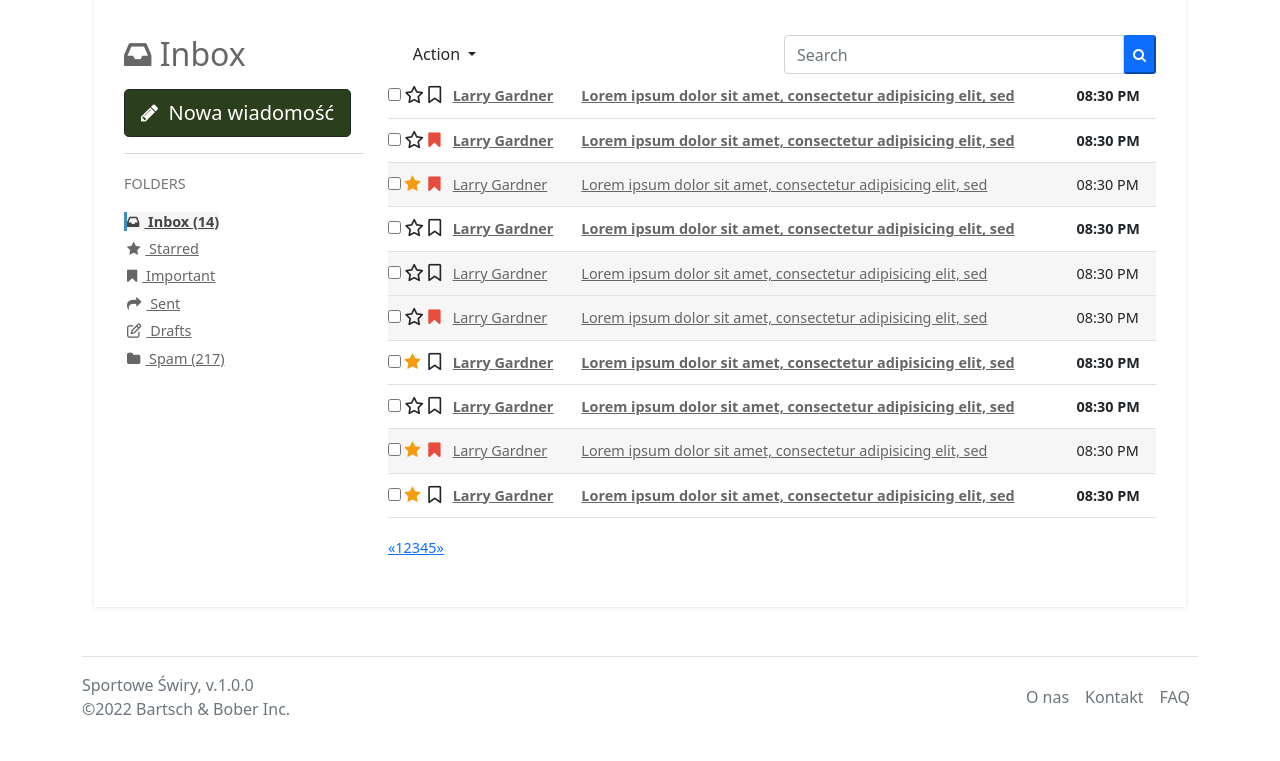
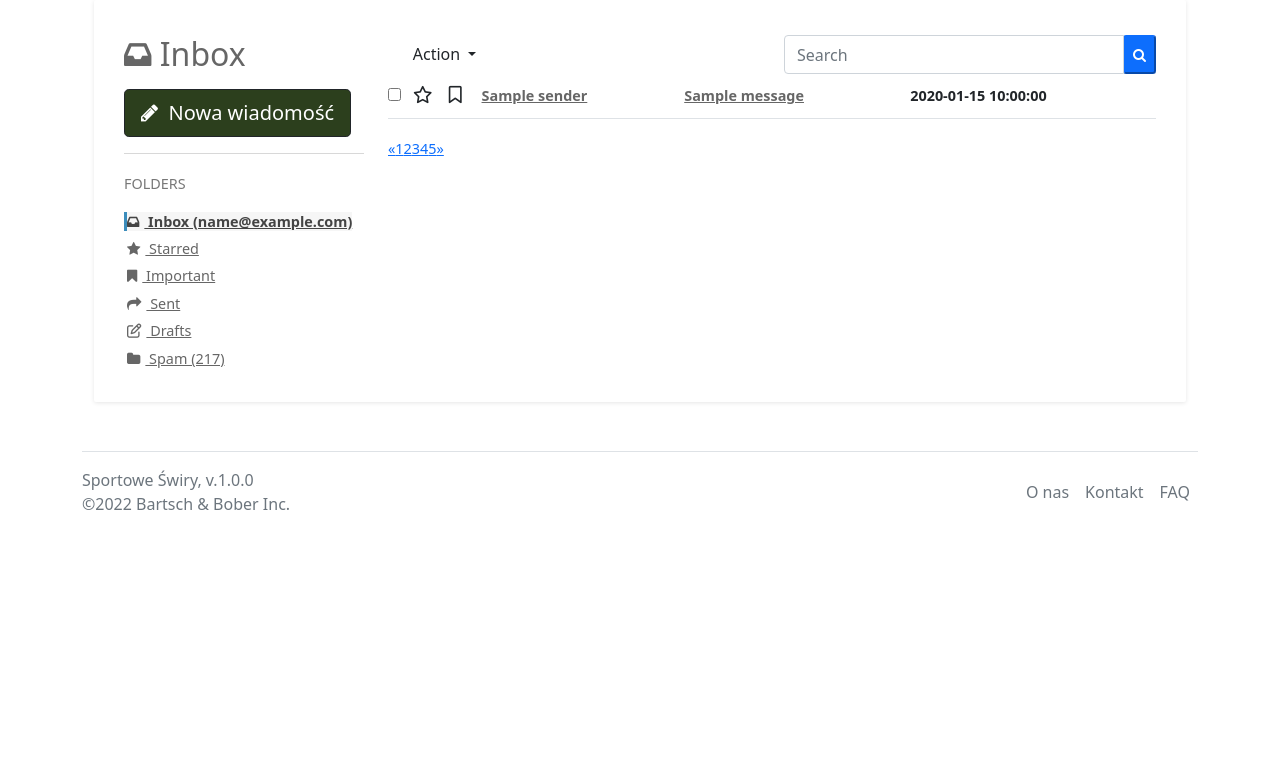
Before and after one commit to MaBober/SportoweSwiry, a Python web app: template other/templates/pages/mailbox.html in a window 1280 px wide. Shown: the part 60-821 px from the top of the page. After the commit the page ends 570 px from the top, so only its background shows below. Run offline with Jinja, Linux system fonts and the light colour scheme; the template is opened without the code that fills it: most values are stand-ins (such as "Sample title", 1, 10 or a date in 2020); form fields are guessed from the names that the template uses; some libraries are stand-ins or nearby versions.

Commit message:
Added function to send message in DB and main list of mails in mailbox

```diff
--- a/env.txt
+++ b/env.txt
@@ -37,6 +37,7 @@ pip install Flask-Migrate
 Komendy:
 $ flask db init (tylko na początku w nowym środowisku)
 $ flask db migrate
+$ flask db migrate -m "CHANGE DESCRIPTION"
 $ flask db upgrade
 
 
--- a/other/templates/pages/mailbox.html
+++ b/other/templates/pages/mailbox.html
@@ -16,8 +16,53 @@
 				<div class="modal-body" id="idMessageModalBody">
 					{{ form.csrf_token }}
 						<div class="form-group">
-							{{ form.receiverEmail.label }}
+							<label class="form-label"> {{ form.receiverEmail.label }} </label>
 							{{ form.receiverEmail(class="form-select") }}
+							<ul>
+								{% for error in form.receiverEmail.errors %}
+									{{ error }}
+								{% endfor %}
+							</ul>
+						</div>
+
+						<div class="form-group">
+							<label class="form-label"> {{ form.subject.label }} </label>
+							{{ form.subject(class="form-control") }}
+							<ul>
+								{% for error in form.subject.errors %}
+									{{ error }}
+								{% endfor %}
+							</ul>
+						</div>
+
+						<div class="form-group">
+							<label class="form-label"> {{ form.message.label }} </label>
+							{{ form.message(class="form-control") }}
+							<ul>
+								{% for error in form.message.errors %}
+									{{ error }}
+								{% endfor %}
+							</ul>
+						</div>
+
+						<div class="form-group">
+							<label class="form-label"> {{ form.sendByApp.label }} </label>
+							{{ form.sendByApp(class_="form-check-input" ) }}
+							<ul>
+								{% for error in form.sendByApp.errors %}
+									{{ error }}
+								{% endfor %}
+							</ul>
+						</div>
+
+						<div class="form-group">
+							<label class="form-label"> {{ form.sendByEmail.label }} </label>
+							{{ form.sendByEmail(class_="form-check-input" ) }}
+							<ul>
+								{% for error in form.sendByEmail.errors %}
+									{{ error }}
+								{% endfor %}
+							</ul>
 						</div>
 				</div>
 				<div class="modal-footer">
@@ -74,7 +119,7 @@
 						<div>
 							<ul class="nav nav-pills nav-stacked">
 								<li class="header">Folders</li>
-								<li class="active"><a href="#"><i class="fa fa-inbox"></i> Inbox (14)</a></li>
+								<li class="active"><a href="#"><i class="fa fa-inbox"></i> Inbox ({{ amoutOfMails }})</a></li>
 								<li><a href="#"><i class="fa fa-star"></i> Starred</a></li>
 								<li><a href="#"><i class="fa fa-bookmark"></i> Important</a></li>
 								<li><a href="#"><i class="fa fa-mail-forward"></i> Sent</a></li>
@@ -123,87 +168,19 @@
 
 						<div class="table-responsive">
 							<table class="table">
-								<tbody><tr>
-									<td class="action"><input type="checkbox" /></td>
-									<td class="action"><i class="fa fa-star-o"></i></td>
-									<td class="action"><i class="fa fa-bookmark-o"></i></td>
-									<td class="name"><a href="#">Larry Gardner</a></td>
-									<td class="subject"><a href="#">Lorem ipsum dolor sit amet, consectetur adipisicing elit, sed </a></td>
-									<td class="time">08:30 PM</td>
-								</tr>
-								<tr>
-									<td class="action"><input type="checkbox" /></td>
-									<td class="action"><i class="fa fa-star-o"></i></td>
-									<td class="action"><i class="fa fa-bookmark"></i></td>
-									<td class="name"><a href="#">Larry Gardner</a></td>
-									<td class="subject"><a href="#">Lorem ipsum dolor sit amet, consectetur adipisicing elit, sed </a></td>
-									<td class="time">08:30 PM</td>
-								</tr>
-								<tr class="read">
-									<td class="action"><div class="icheckbox_square-blue" st<td class="action"><input type="checkbox" /></td>
-									<td class="action"><i class="fa fa-star"></i></td>
-									<td class="action"><i class="fa fa-bookmark"></i></td>
-									<td class="name"><a href="#">Larry Gardner</a></td>
-									<td class="subject"><a href="#">Lorem ipsum dolor sit amet, consectetur adipisicing elit, sed </a></td>
-									<td class="time">08:30 PM</td>
-								</tr>
-								<tr>
-									<td class="action"><input type="checkbox" /></td>
-									<td class="action"><i class="fa fa-star-o"></i></td>
-									<td class="action"><i class="fa fa-bookmark-o"></i></td>
-									<td class="name"><a href="#">Larry Gardner</a></td>
-									<td class="subject"><a href="#">Lorem ipsum dolor sit amet, consectetur adipisicing elit, sed </a></td>
-									<td class="time">08:30 PM</td>
-								</tr>
-								<tr class="read">
-									<td class="action"><input type="checkbox" /></td>
-									<td class="action"><i class="fa fa-star-o"></i></td>
-									<td class="action"><i class="fa fa-bookmark-o"></i></td>
-									<td class="name"><a href="#">Larry Gardner</a></td>
-									<td class="subject"><a href="#">Lorem ipsum dolor sit amet, consectetur adipisicing elit, sed </a></td>
-									<td class="time">08:30 PM</td>
-								</tr>
-								<tr class="read">
-                                    <td class="action"><input type="checkbox" /></td>
-									<td class="action"><i class="fa fa-star-o"></i></td>
-									<td class="action"><i class="fa fa-bookmark"></i></td>
-									<td class="name"><a href="#">Larry Gardner</a></td>
-									<td class="subject"><a href="#">Lorem ipsum dolor sit amet, consectetur adipisicing elit, sed </a></td>
-									<td class="time">08:30 PM</td>
-								</tr>
-								<tr>
-                                    <td class="action"><input type="checkbox" /></td>
-									<td class="action"><i class="fa fa-star"></i></td>
-									<td class="action"><i class="fa fa-bookmark-o"></i></td>
-									<td class="name"><a href="#">Larry Gardner</a></td>
-									<td class="subject"><a href="#">Lorem ipsum dolor sit amet, consectetur adipisicing elit, sed </a></td>
-									<td class="time">08:30 PM</td>
-								</tr>
-								<tr>
-									<td class="action"><input type="checkbox" /></td>
-									<td class="action"><i class="fa fa-star-o"></i></td>
-									<td class="action"><i class="fa fa-bookmark-o"></i></td>
-									<td class="name"><a href="#">Larry Gardner</a></td>
-									<td class="subject"><a href="#">Lorem ipsum dolor sit amet, consectetur adipisicing elit, sed </a></td>
-									<td class="time">08:30 PM</td>
-								</tr>
-								<tr class="read">
-									<td class="action"><input type="checkbox" /></td>
-									<td class="action"><i class="fa fa-star"></i></td>
-									<td class="action"><i class="fa fa-bookmark"></i></td>
-									<td class="name"><a href="#">Larry Gardner</a></td>
-									<td class="subject"><a href="#">Lorem ipsum dolor sit amet, consectetur adipisicing elit, sed </a></td>
-									<td class="time">08:30 PM</td>
-								</tr>
-								<tr>
-									<td class="action"><input type="checkbox" /></td>
-									<td class="action"><i class="fa fa-star"></i></td>
-									<td class="action"><i class="fa fa-bookmark-o"></i></td>
-									<td class="name"><a href="#">Larry Gardner</a></td>
-									<td class="subject"><a href="#">Lorem ipsum dolor sit amet, consectetur adipisicing elit, sed </a></td>
-									<td class="time">08:30 PM</td>
-								</tr>
-							</tbody></table>
+								<tbody>
+									{% for message in messagesCurrentUser: %}
+									<tr>
+										<td class="action"><input type="checkbox" /></td>
+										<td class="action"><i class="fa fa-star-o"></i></td>
+										<td class="action"><i class="fa fa-bookmark-o"></i></td>
+										<td class="name"><a href="#">{{ message.sender }}</a></td>
+										<td class="subject"><a href="#">{{ message.subject }}</a></td>
+										<td class="time">{{ message.date }}</td>
+									</tr>
+									{% endfor %}
+								</tbody>
+							</table>
 						</div>
 
 						<ul class="pagination">
```
Also changed, not shown: other/classes.py (+13 -0 lines), other/forms.py (+12 -7 lines), other/functions.py (+29 -0 lines), other/routes.py (+14 -3 lines).
